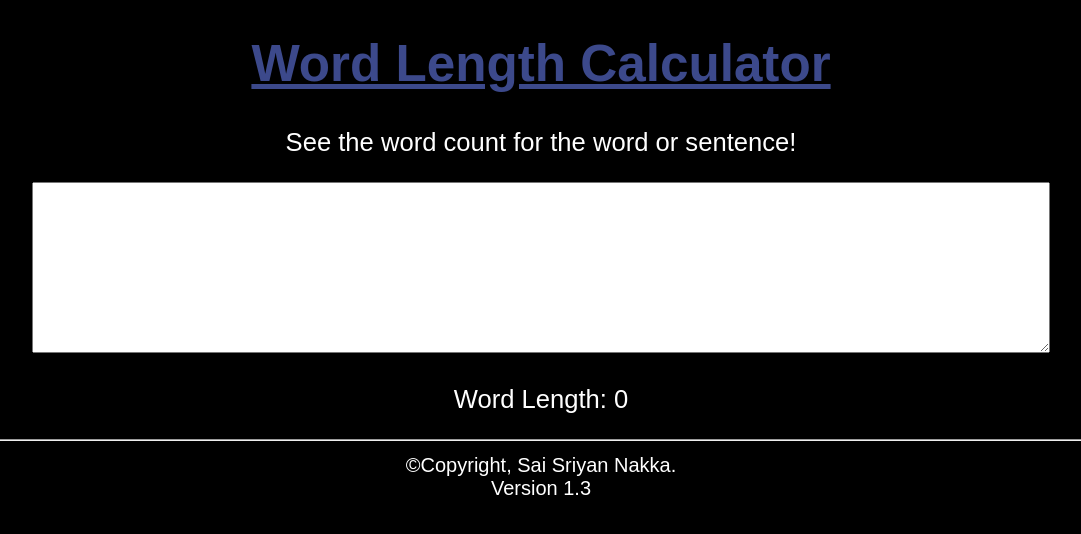
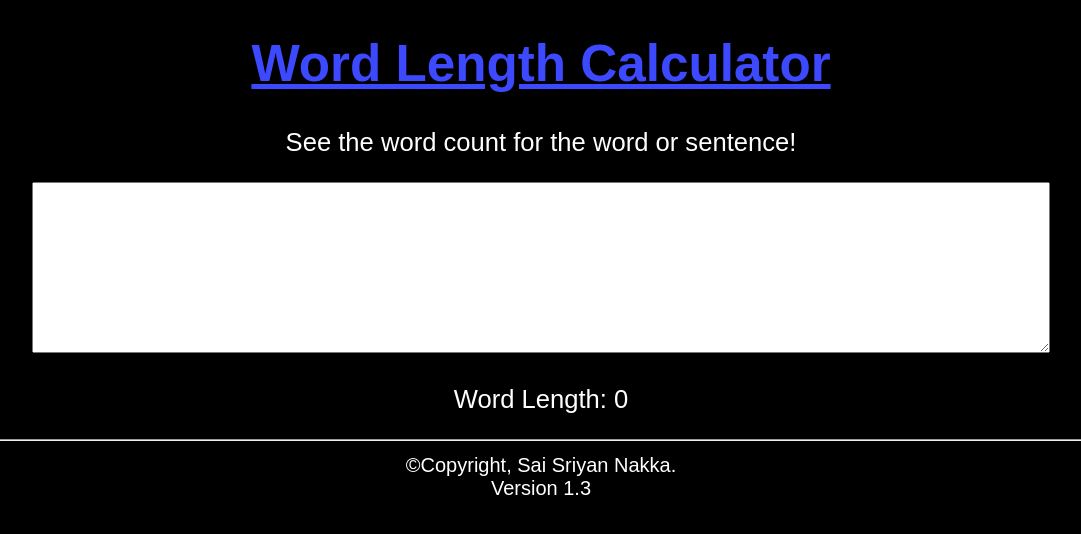
Before and after one commit to Sriyan-Nakka/word-length.com, a plain HTML site: page index.html in a window 1280 px wide. Shown: the whole page, without its empty margins (99-1180 px from the left). Drawn offline with Linux system fonts and the light colour scheme; a web font is replaced by a local one.

Commit message:
Update index.html

```diff
--- a/index.html
+++ b/index.html
@@ -43,7 +43,7 @@
       }
       .head {
         text-decoration: underline;
-        color: rgb(60, 73, 139);
+        color: rgb(60, 73, 255);
       }
       .tiny {
         font-family: mainFontItalic, sans-serif;
```
